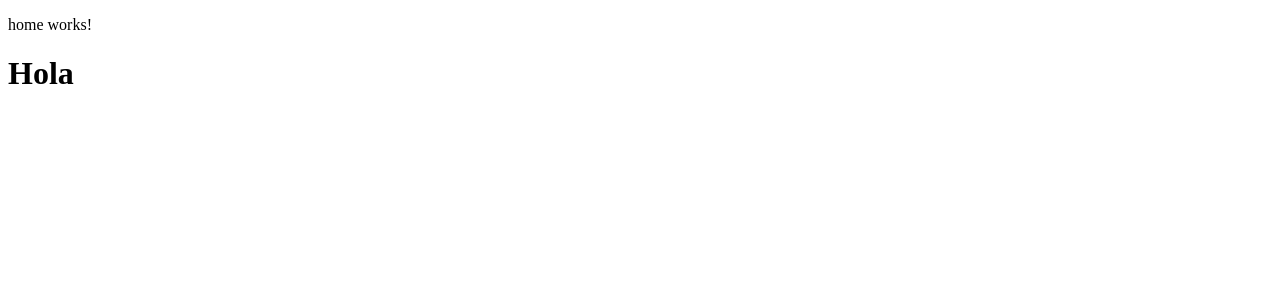
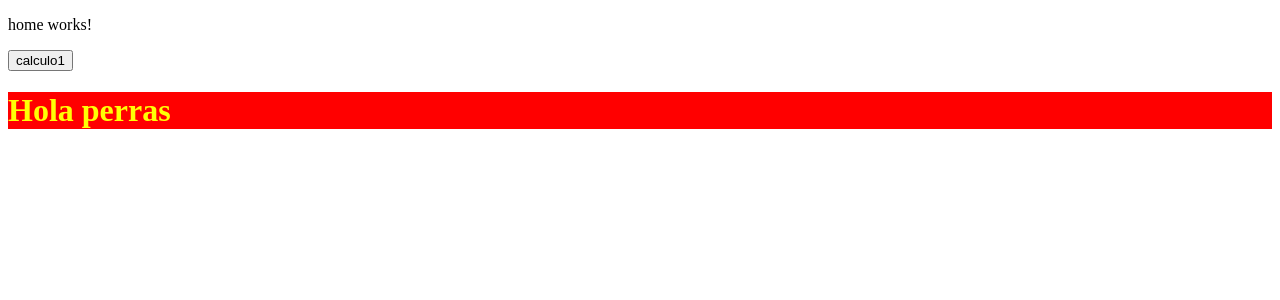
Before and after one commit to Axilon04/Ciencias-Basicas, an Angular app: page /calculo1 in a window 1280 px wide. Shown: the top 300 px of the page. Built offline with nearby package versions, Linux system fonts and the light colour scheme.

Commit message:
probandoangular
cambia un hola el color y el background porque si

```diff
--- a/src/app/components/calculo1/calculo1.component.css
+++ b/src/app/components/calculo1/calculo1.component.css
@@ -0,0 +1,4 @@
+h1{
+color: rgb(255, 255, 5);
+background-color: red;
+}
--- a/src/app/components/calculo1/calculo1.component.html
+++ b/src/app/components/calculo1/calculo1.component.html
@@ -1,3 +1,4 @@
-<h1>Hola
+<h1>
+    Hola perras
 
 </h1>
--- a/src/app/components/home/home.component.html
+++ b/src/app/components/home/home.component.html
@@ -1,2 +1,4 @@
 <p>home works!</p>
+<button  routerLink="calculo1">calculo1</button>
+
 <router-outlet></router-outlet>
--- a/src/index.html
+++ b/src/index.html
@@ -9,5 +9,6 @@
 </head>
 <body>
     <app-root></app-root>
+
 </body>
 </html>
```
